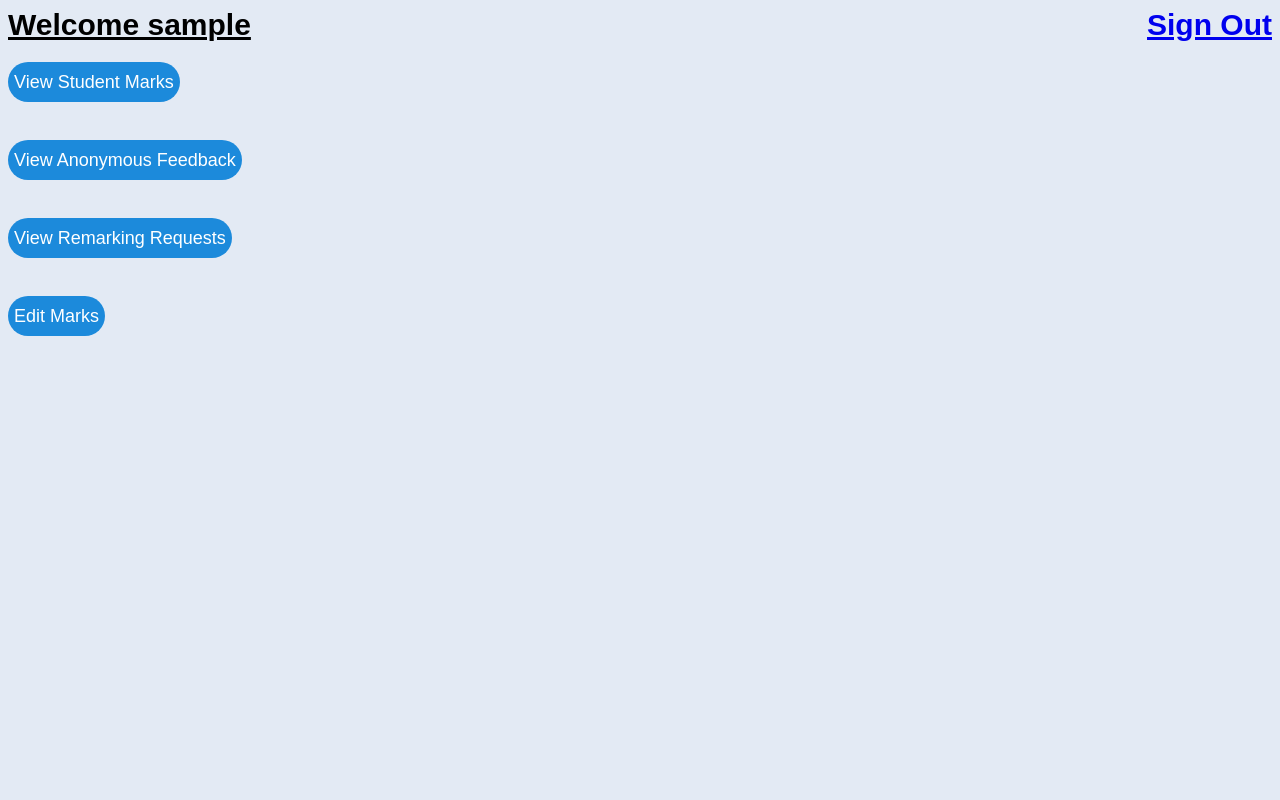
After one commit to SiddharthC98/CSCB20-A3, a PHP site: page /TApage.php in a window 1280 px wide. The commit adds this page. Run offline with PHP 8.4, Linux system fonts and the light colour scheme; the visitor is signed in with stand-in values (Sample User, id 1); data that the repository does not hold is empty.

Commit message:
Added php files and made changes to existing ones

```diff
--- /dev/null
+++ b/TApage.php
@@ -0,0 +1,70 @@
+<?php
+  include('current_session.php');
+?>
+
+<html>
+<head>
+  <title>TA Page</title>
+  <style>
+    body {
+      background-color: #e3eaf4;
+    }
+
+    #welcome {
+      text-decoration: underline;
+    }
+
+    #sign_out {
+      float: right;
+    }
+
+    #welcome, #sign_out {
+      font-size: 30px;
+      font-weight: bold;
+      font-family: Arial;
+    }
+
+    .buttons {
+      width: 350px;
+      height: 420px;
+      color: #fff;
+      position: absolute;
+      box-sizing: border-box;
+    }
+
+    .buttons input[type="submit"] {
+      width: auto;
+      border: none;
+      outline: none;
+      height: 40px;
+      background: #1c8adb;
+      color: #fff;
+      font-size: 18px;
+      border-radius: 20px;
+      margin-top: 20px;
+    }
+
+    .buttons input[type="submit"]:hover {
+      cursor: pointer;
+      background: #39dc79;
+      color: black;
+    }
+  </style>
+</head>
+
+<body>
+  <span id="welcome">Welcome <?php echo $_SESSION['login_user']; ?></span>
+  <span id="sign_out"><a href = "index.php">Sign Out</a></span>
+
+  <div class="buttons">
+    <input type="submit" value="View Student Marks"> <br>
+    <br>
+    <input type="submit" value="View Anonymous Feedback"> <br>
+    <br>
+    <input type="submit" value="View Remarking Requests"> <br>
+    <br>
+    <input type="submit" value="Edit Marks">
+  </div>
+
+</body>
+</html>
--- a/database_connect.php
+++ b/database_connect.php
@@ -2,12 +2,10 @@
    define('DB_SERVER', 'localhost');
    define('DB_USERNAME', 'SiddharthC');
    define('DB_PASSWORD', 'NightHawk038');
-   define('DB_DATABASE', 'mydb');
+   define('DB_DATABASE', 'cscb20a3');
    $db = new mysqli(DB_SERVER,DB_USERNAME,DB_PASSWORD,DB_DATABASE);
 
    if(!$db = mysqli_connect(DB_SERVER,DB_USERNAME,DB_PASSWORD,DB_DATABASE)) {
      die('Connection Failed: '.mysqli_connect_error());
    }
-   //mainly for debudding purposes
-   //echo "Connection Successful";
 ?>
```
Also changed, not shown: InstructorWebpage.php (added, +70 -0 lines), index.php (+8 -3 lines).
